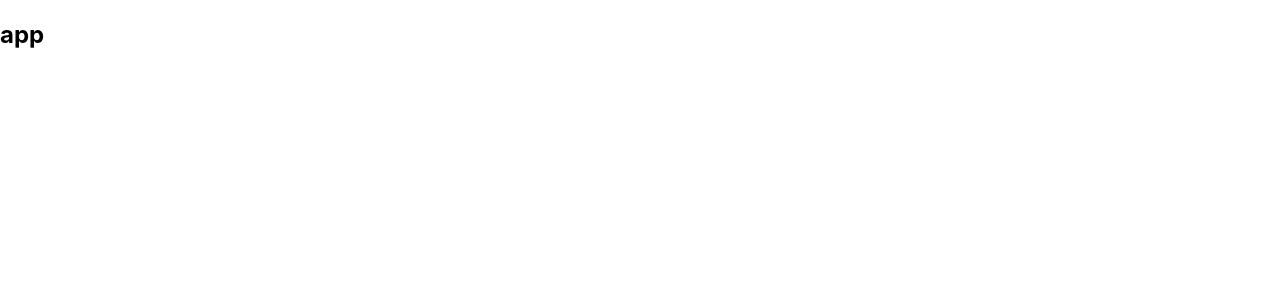
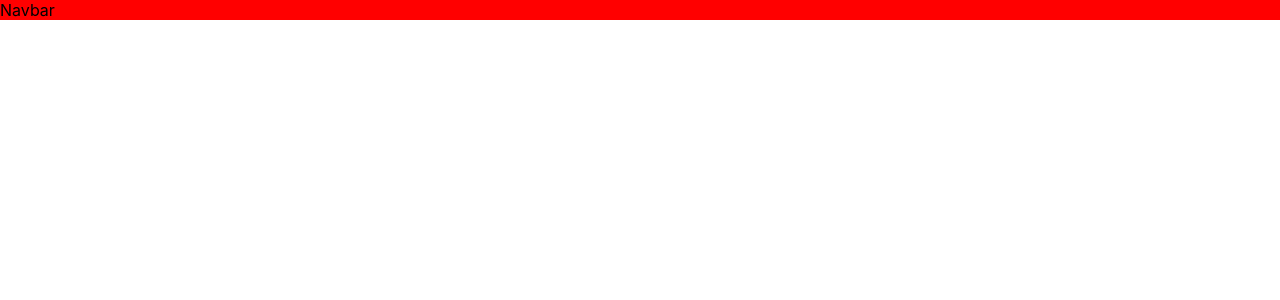
Before and after one commit to johannranudd/cart, a React (Create React App) app: page / in a window 1280 px wide. Shown: the top 300 px of the page. Built offline with nearby package versions, Linux system fonts and the light colour scheme.

Commit message:
starting

```diff
--- a/package.json
+++ b/package.json
@@ -8,7 +8,9 @@
     "@testing-library/user-event": "^13.2.1",
     "react": "^17.0.2",
     "react-dom": "^17.0.2",
+    "react-icons": "^4.3.1",
     "react-scripts": "5.0.0",
+    "styled-components": "^5.3.3",
     "web-vitals": "^2.1.0"
   },
   "scripts": {
--- a/src/App.js
+++ b/src/App.js
@@ -1,11 +1,8 @@
 import React from 'react';
+import Navbar from './components/Navbar/Navbar';
 
 function App() {
-  return (
-    <div className='App'>
-      <h2>app</h2>
-    </div>
-  );
+  return <Navbar />;
 }
 
 export default App;
--- /dev/null
+++ b/src/components/Navbar/Navbar.jsx
@@ -0,0 +1,8 @@
+import React from 'react';
+import { StyledDiv } from './Navbar.style';
+
+const Navbar = () => {
+  return <StyledDiv>Navbar</StyledDiv>;
+};
+
+export default Navbar;
--- /dev/null
+++ b/src/components/Navbar/Navbar.style.jsx
@@ -0,0 +1,5 @@
+import styled from 'styled-components';
+
+export const StyledDiv = styled.div`
+  background: red;
+`;
```
Also changed, not shown: 1 other file (tests, documents, lock files or other folders).
